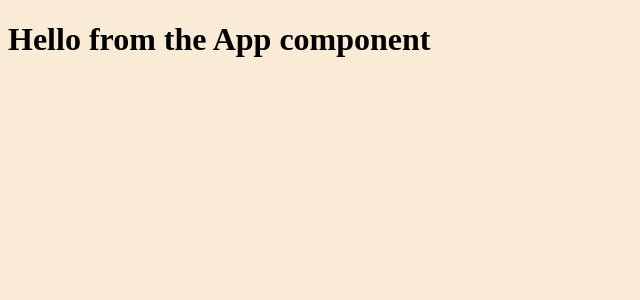
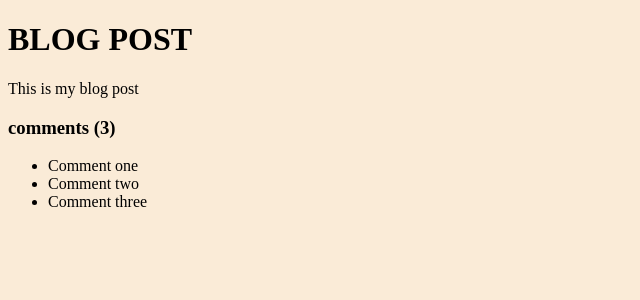
Before and after one commit to Dina2703/feedback-app, a React (Create React App) app: page / in a window 1280 px wide. Shown: the top 300 px of the page, without its empty margins (0-640 px from the left). Built offline with nearby package versions, Linux system fonts and the light colour scheme.

Commit message:
Dynamic Values & Lists in JSX

```diff
--- a/src/App.js
+++ b/src/App.js
@@ -1,5 +1,26 @@
 function App() {
-  return <h1>Hello from the App component</h1>;
+  const title = "Blog Post";
+  const body = "This is my blog post";
+  const comments = [
+    { id: 1, text: "Comment one" },
+    { id: 2, text: "Comment two" },
+    { id: 3, text: "Comment three" },
+  ];
+
+  return (
+    <div className="container">
+      <h1>{title.toUpperCase()}</h1>
+      <p>{body}</p>
+      <div className="comments">
+        <h3>comments ({comments.length})</h3>
+        <ul>
+          {comments.map((comment) => (
+            <li key={comment.id}>{comment.text}</li>
+          ))}
+        </ul>
+      </div>
+    </div>
+  );
 }
 
 export default App;
```
